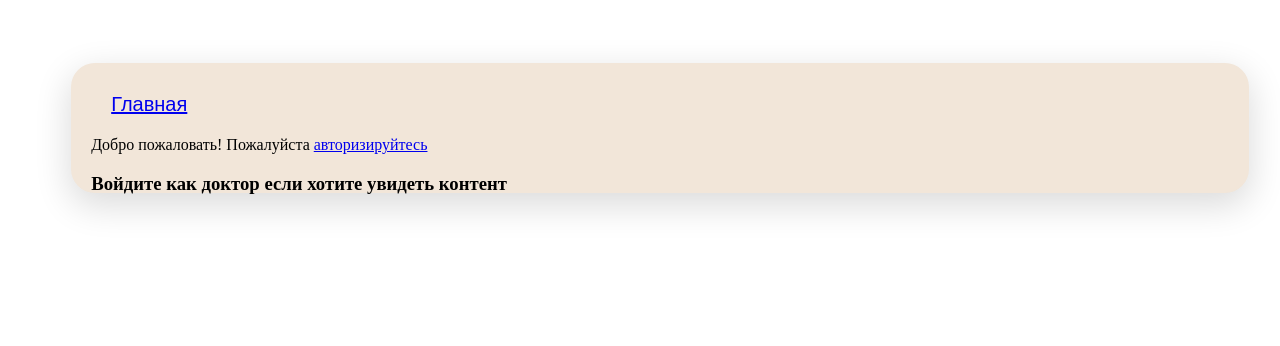
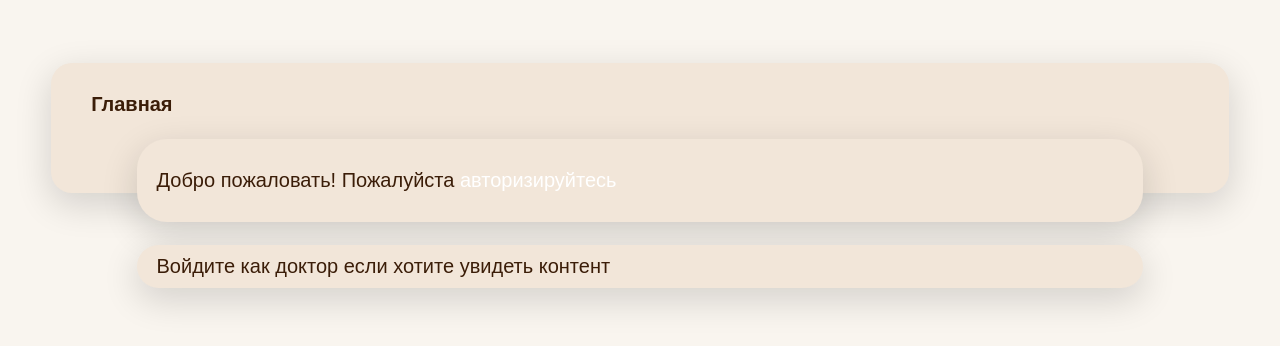
Before and after one commit to iddoroshenko/Hospital-at-Home, a Django app: template hospital/templates/hospital/patient.html in a window 1280 px wide. Shown: the top 346 px of the page. Run offline with Django 3.2, Linux system fonts and the light colour scheme; the template is opened without the code that fills it, so the values that code supplies are empty.

Commit message:
update css

```diff
--- a/hospital/forms.py
+++ b/hospital/forms.py
@@ -2,8 +2,8 @@ from django import forms
 
 
 class LoginForm(forms.Form):
-    username = forms.CharField(label='Логин', max_length=64)
-    password = forms.CharField(label='Пароль', max_length=128, widget=forms.PasswordInput)
+    username = forms.CharField(label='Логин', max_length=64, widget=forms.TextInput(attrs={'class' : 'form-line', 'size' : '40'}))
+    password = forms.CharField(label='Пароль', max_length=128, widget=forms.PasswordInput(attrs={'class' : 'form-line', 'size' : '40'}))
 
 
 class RegistrationForm(forms.Form):
--- a/hospital/static/css/hospital.css
+++ b/hospital/static/css/hospital.css
@@ -1,7 +1,44 @@
+/* general */
+body {
+    background: rgb(242, 230, 217, 0.4);
+    font-family: 'Ubuntu', sans-serif;
+    font-size: 14px;
+    color: #3b1d08;
+}
+
+a {
+    text-decoration: none;
+    color: #3b1d08;
+    size: 20px;
+}
+a:hover {
+color: #a8876f;
+}
+
+a.a-button {
+    color: white;
+
+}
+
+a.menu {
+    font-weight: bold;
+    margin-right: 15px;
+}
+
+hr.line {
+    margin-top: 20px;
+    margin-bottom: 20px;
+    border: none;
+    background-color: #4f2c14;
+    color: #4f2c14;
+    height: 3px;
+}
+
 /* -- LOG IN & SIGN  UP-- */
 .un {
     width: 100%;
-    color: rgb(38, 50, 56);
+    /*color: rgb(38, 50, 56);*/
+    color: #3b1d08;
     font-weight: 700;
     font-size: 14px;
     letter-spacing: 1px;
@@ -17,7 +54,6 @@
     margin-left: auto;
     text-align: center;
     margin-bottom: 27px;
-    font-family: 'Ubuntu', sans-serif;
 }
 div.log {
     position:relative;
@@ -45,7 +81,6 @@ div.sig {
 p.sign {
     text-align: center;
     color: #60401f;
-    font-family: 'Ubuntu', sans-serif;
     font-weight: bold;
     font-size: 30px;
 }
@@ -61,13 +96,6 @@ p.sign {
     padding-bottom: 10px;
     padding-top: 10px;
 
-/*    position: absolute;
-      top: 70%;
-      left: 50%;
-      -ms-transform: translate(-50%, -50%);
-      transform: translate(-50%, -50%);*/
-
-    font-family: 'Ubuntu', sans-serif;
     font-size: 20px;
     box-shadow: 0 0 20px 1px rgba(0, 0, 0, 0.04);
     }
@@ -75,17 +103,18 @@ p.sign {
 p.ask {
     font-size:16px;
     margin-top:20px;
-    font-family: 'Ubuntu', sans-serif;
 }
 
-/*-- base --*/
+/*-- base for doc --*/
 
 div.mainTop {
     background-color: #f2e6d9;
     width: 90%;
     height:110px;
     margin-top: 5%;
-    margin-left: 5%;
+    margin-bottom: 40px;
+    margin-left: auto;
+    margin-right: auto;
     border-radius: 1.5em;
 
     padding: 10px 20px;
@@ -108,7 +137,6 @@ div.mainTop {
     padding-right: 40px;
     padding-bottom: 10px;
     padding-top: 10px;
-    font-family: 'Ubuntu', sans-serif;
     font-size: 20px;
     box-shadow: 0 0 20px 1px rgba(0, 0, 0, 0.04);
 }
@@ -118,7 +146,6 @@ div.base{
     margin-left: 5%;
     margin-top:20px;
     box-sizing:border-box;
-    font-family: 'Ubuntu', sans-serif;
     font-size: 25px;
     /*line-height:120px;*/
 }
@@ -131,7 +158,6 @@ div.base{
 /* -- search --*/
 
 .search-v{
-    margin-top: 3%;
     padding: 10px 20px;
 }
 
@@ -149,15 +175,35 @@ list-style-type: none;
 }
 
 li.name {
-    font-family: 'Ubuntu', sans-serif;
     font-size: 25px;
     list-style-type: decimal;
     margin-bottom: 15px;
 }
 
+li.list {
+    font-size: 20px;
+    list-style-type: decimal;
+    margin-bottom: 10px;
+}
+
+/* img */
+
+img.edit{
+height:20px;
+margin-left: 17px;
+margin-right: 2px;
+}
+
+img.delete{
+height:20px;
+}
+
 /* -- info --*/
 
 div.info {
+    width: 85%;
+    margin-left: auto;
+    margin-right: auto;
     background-color: #f2e6d9;
     margin-top: 2%;
     border-radius: 1.5em;
@@ -165,8 +211,16 @@ div.info {
     padding: 10px 20px;
     box-shadow: 0px 11px 35px 2px rgba(0, 0, 0, 0.14);
 
-    font-family: 'Ubuntu', sans-serif;
     font-size: 20px;
+}
+
+div.general-info {
+    background-color: #e3cbba;
+    margin-top: 2%;
+        border-radius: 1.5em;
+
+        padding: 10px 20px;
+        box-shadow: 0px 11px 35px 2px rgba(0, 0, 0, 0.14);
 }
 
 /* -- new patient --*/
@@ -190,10 +244,14 @@ div.info {
     margin-top:1%;
 }
 
+/* for graphs */
 .leftstr, .rightstr {
-margin-top: 30px;
+    margin-top: 30px;
     float: left; /* Обтекание справа */ /* Ширина текстового блока */
    }
+.leftstr{
+    width:30%;
+}
 .rightstr {
 text-align: right; /* Выравнивание по правому краю */
 }
--- a/hospital/templates/hospital/base_doctor.html
+++ b/hospital/templates/hospital/base_doctor.html
@@ -9,24 +9,28 @@
 <body>
 <div class="mainTop">
 
-    <p style="font-family: 'Ubuntu', sans-serif;
-    font-size: 20px; margin-left: 20px;"><a href="{% url 'hospital_index' %}">Главная</a></p>
+    <p style="font-size: 20px; margin-left: 20px;"><a href="{% url 'hospital_index' %}"><b>Главная</b></a></p>
 
     {% if request.user.is_authenticated %}
-    <div class="logout"><button class="button"><a href="{% url 'logout' %}?next={{ request.path }}">Выйти</a></button></div>
+    <div class="logout"><button class="button"><a class="a-button" href="{% url 'logout' %}?next={{ request.path }}">Выйти</a></button></div>
     <div class="base">Добро пожаловать, {{ request.user.username }}! </div>
     {% if request.user.first_name == 'doctor' %}
-    <div class="create"><button class="button"><a href="{% url 'new_patient' %}">Добавить нового пациента</a></button></div>
+    <div class="create"><button class="button"><a class="a-button" href="{% url 'new_patient' %}">Добавить нового пациента</a></button></div>
     {% endif %}
+</div>
     {% else %}
-    <p>Добро пожаловать! Пожалуйста <a href="{% url 'login' %}?next={{ request.path }}">авторизируйтесь</a></p>
+    <div class="info">
+    <p>Добро пожаловать! Пожалуйста <a class="a-button" href="{% url 'login' %}?next={{ request.path }}">авторизируйтесь</a></p>
+    </div>
     {% endif %}
     <!--<hr/>-->
     {% if request.user.first_name == 'doctor' %}
     {% block content %}{% endblock %}
     {% else %}
-    <h3>Войдите как доктор если хотите увидеть контент</h3>
+    <div class="info">
+    Войдите как доктор если хотите увидеть контент
+    </div>
     {% endif %}
-</div>
+
 </body>
 </html>
--- a/hospital/templates/hospital/index_hospital.html
+++ b/hospital/templates/hospital/index_hospital.html
@@ -1,7 +1,7 @@
 {% extends 'hospital/base_doctor.html' %}
 {% block content %}
 
-<h2>
+<div class="info">
     <div class="search-v">
     <form action="{% url 'hospital_index' %}" method="POST">
         {% csrf_token %}
@@ -19,5 +19,5 @@
         <li class="name"><a href="{% url 'patient_by_id' patient.id%}">{{ patient.last_name }}</a></li>
         {% endfor %}
     </ul>
-</h2>
+</div>
 {% endblock %}
--- a/hospital/templates/hospital/patient.html
+++ b/hospital/templates/hospital/patient.html
@@ -2,7 +2,8 @@
 {% block title%}{{ blog.title }}{% endblock %}}
 {% block content %}
 <div class="info">
-    <p><a href="{% url 'remove_patient' patient.id %}">Выписать пациента</a></p>
+    <p style="text-align: right;"><button class="button"><a class="a-button" href="{% url 'remove_patient' patient.id %}">Выписать пациента</a></button></p>
+    <div class="general-info">
     <p><b>Имя:</b> {{ patient.first_name }}</p>
     <p><b>Фамилия:</b> {{ patient.last_name }}</p>
     <p><b>Отчество:</b> {{ patient.middle_name }}</p>
--- a/hospital/templates/patient/index_patient.html
+++ b/hospital/templates/patient/index_patient.html
@@ -1,6 +1,8 @@
 {% extends 'patient/base_patient.html' %}
 {% block content %}
-<h2>
+
+<div class="info">
     wow some content here!
-</h2>
+</div>
+
 {% endblock %}
--- a/hospital/templates/patient/patient_exercises.html
+++ b/hospital/templates/patient/patient_exercises.html
@@ -1,10 +1,10 @@
 {% extends 'patient/base_patient.html' %}
 {% block content %}
-<h2>
+<div class="info">
     <ul>
         {% for exercise in exercises %}
-        <li><p>{{ exercise.exercise }}</p></li>
+        <li class="list"><p>{{ exercise.exercise }}</p></li>
         {% endfor %}
     </ul>
-</h2>
+</div>
 {% endblock %}
--- a/hospital/templates/patient/patient_schedule.html
+++ b/hospital/templates/patient/patient_schedule.html
@@ -1,10 +1,10 @@
 {% extends 'patient/base_patient.html' %}
 {% block content %}
-<h2>
+<div class="info">
     <ul>
         {% for action in actions %}
-        <li><p>{{ action.schedule }}</p></li>
+        <li class="list"><p>{{ action.schedule }}</p></li>
         {% endfor %}
     </ul>
-</h2>
+</div>
 {% endblock %}
```
Also changed, not shown: other parts of hospital/templates/hospital/patient.html (+15 -13 lines), hospital/templates/hospital/exercise_change.html (+4 -3 lines), hospital/templates/hospital/record.html (+15 -4 lines), hospital/templates/hospital/schedule_change.html (+4 -3 lines), hospital/templates/patient/base_patient.html (+16 -6 lines), hospital/templates/patient/patient_condition.html (+8 -4 lines), hospital/static/css/img/delete.png (added), hospital/static/css/img/edit.png (added).
